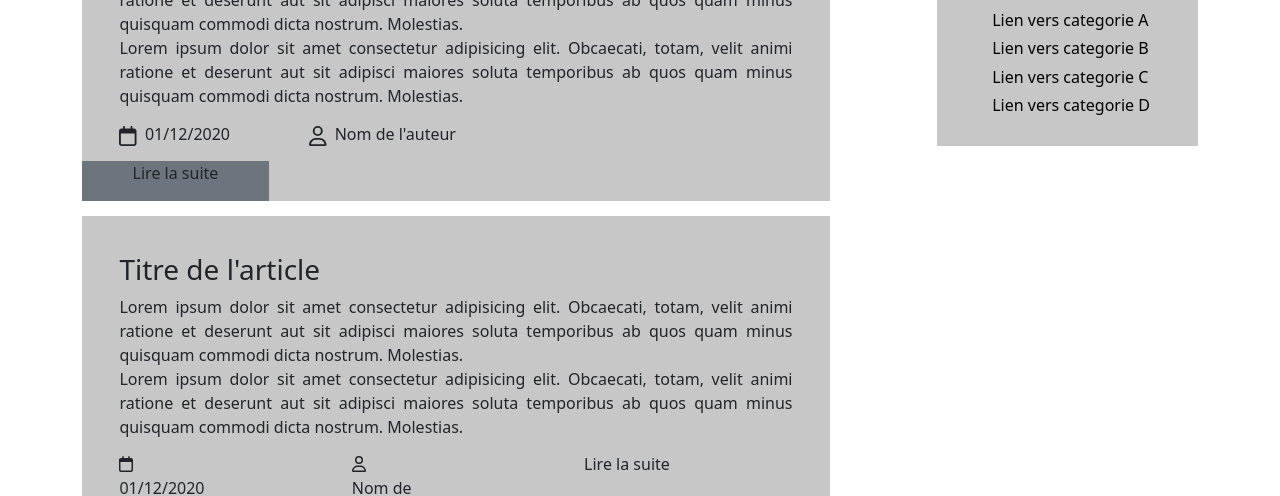
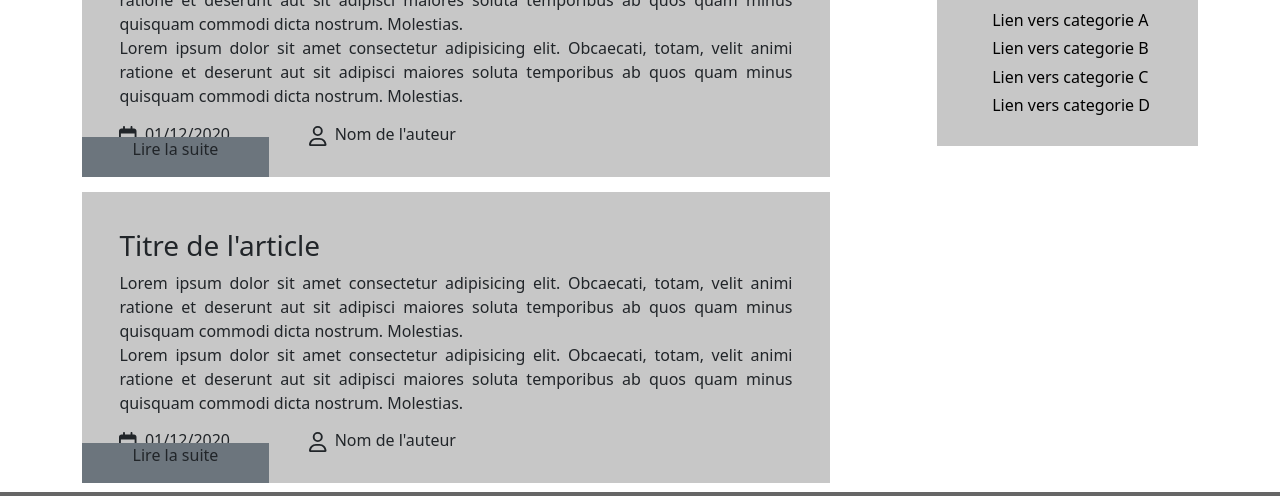
Before and after one commit to olivierthiffault/ige511-tp3, a website: page src/index.html in a window 1280 px wide. Shown: the part 477-973 px from the top of the page. Drawn offline with Linux system fonts and the light colour scheme.

Commit message:
Both articles match

```diff
--- a/src/index.html
+++ b/src/index.html
@@ -71,7 +71,7 @@
                     </div>
                 </div>
                 <div class="article-container position-relative">
-                    <article class="article-desc">
+                    <article class="article-desc ">
                         <h3>Titre de l'article</h3>
                         <p class="text-justify">Lorem ipsum dolor sit amet consectetur adipisicing elit. Obcaecati,
                             totam,
@@ -84,22 +84,21 @@
                             dicta
                             nostrum. Molestias.
                         </p>
-                        <div class="row">
-                            <div class="col-md-4">
-                                <i class="fa-regular fa-calendar"></i>
-                                <p>01/12/2020</p>
+                        <div class="d-flex justify-content-between align-items-end w-50">
+                            <div class="d-flex">
+                                <i class="fa-regular fa-calendar fa-lg pe-2 pt-1"></i>
+                                <p class="">01/12/2020</p>
                             </div>
-                            <div class="col-md-4">
-                                <i class="fa-regular fa-user"></i>
-                                <p class="col-md-4">Nom de l'auteur</p>
-                            </div>
-                            <div class="col-md-4">
-                                <p>Lire la suite</p>
+                            <div class="d-flex">
+                                <i class="fa-regular fa-user fa-lg pe-2 pt-1"></i>
+                                <p class="">Nom de l'auteur</p>
                             </div>
                         </div>
                     </article>
+                    <div class="position-absolute bottom-0 right-0 bg-secondary text-center w-25">
+                        <p class="">Lire la suite</p>
+                    </div>
                 </div>
-
             </div>
         </div>
     </div>
```
